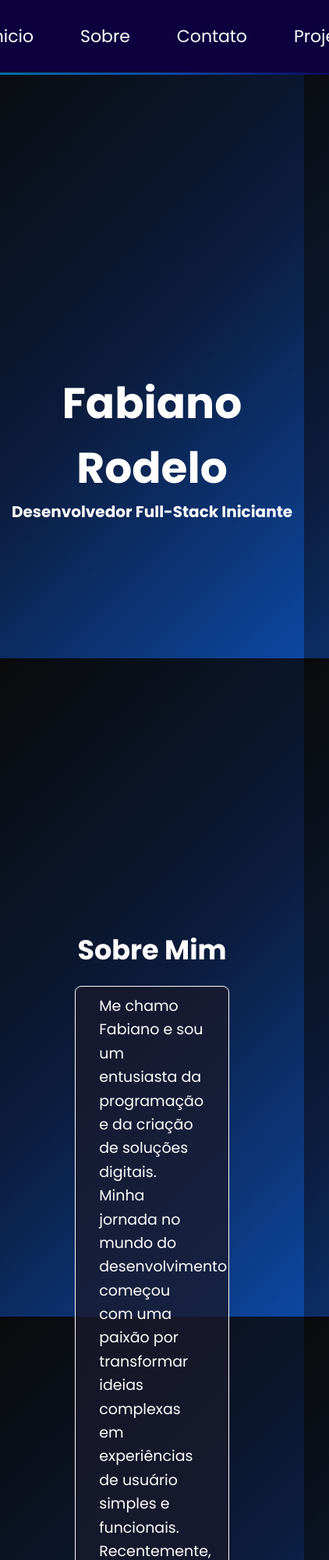
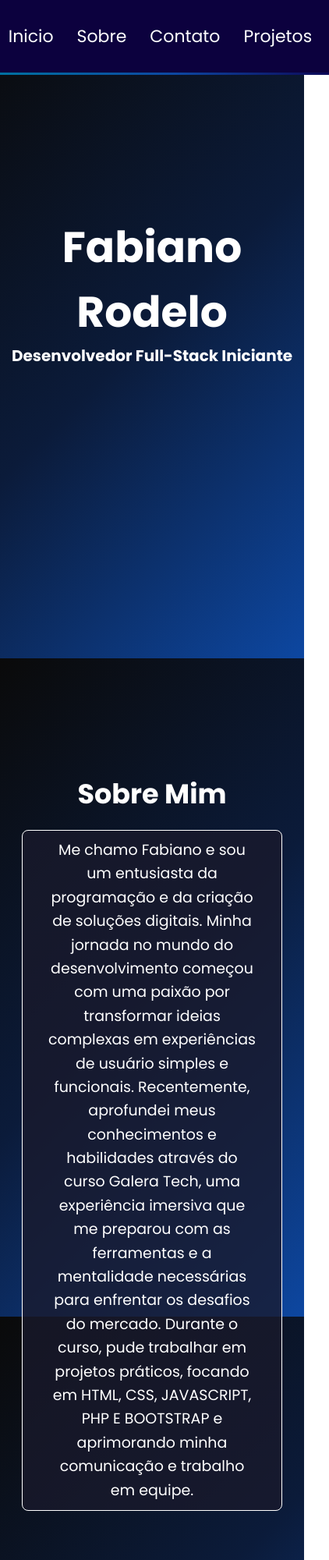
Before and after one commit to FabianoR16/portfolio-fabiano, a plain HTML site: page index.html in a window 390 px wide. Shown: the top 2000 px of the page at 78% size, 422 px wide, since content can reach past the window. Drawn offline with Linux system fonts and the light colour scheme; a web font is replaced by a local one.

Commit message:
Add files via upload

```diff
--- a/style.css
+++ b/style.css
@@ -126,7 +126,7 @@ main{
   font-size: 35px;
 }
 
-/* ====== CONTAINER DOS CARDS ====== */
+
 .skills {
   display: flex;
   justify-content: center;
@@ -135,7 +135,7 @@ main{
   margin-top: 50px;
 }
 
-/* ====== CADA CARD ====== */
+
 .div-skills {
   width: 200px;
   height: 250px;
@@ -149,7 +149,7 @@ main{
   justify-content: center;
 }
 
-/* ====== IMAGEM ====== */
+
 .img-skills {
   width: 90px;
   height: 90px;
@@ -157,14 +157,14 @@ main{
   transition: transform 0.3s ease;
 }
 
-/* ====== TEXTO ====== */
+
 .div-skills h3 {
   color: white;
   font-size: 20px;
   text-align: center;
 }
 
-/* ====== ANIMAÇÕES ====== */
+
 .div-skills:hover {
   transform: translateY(-10px);
   box-shadow: 0px 0px 20px #0d47a1;
@@ -174,6 +174,7 @@ main{
 .div-skills:hover .img-skills {
   transform: scale(1.1);
 }
+
 
 .div-projetos {
   width: 500px;
@@ -239,3 +240,27 @@ main{
     border: 2px solid #07335a;
     box-shadow: 4px 4px 20px #0d47a1;
 }
+
+@media only screen and (max-width: 768px){
+  .sobre{
+    width: 80%;
+  }
+  .p-sobre{
+    text-align: center;
+    max-width: 100%;
+  }
+  .h1-perfil{
+    margin-top: -200px;
+  }
+  .div-projetos{
+    width: 80%;
+  }
+  .p-skills{
+    max-width: 90%;
+  }
+  .ul-nav{
+    gap: 30px;
+    position: relative;
+    left: -5%;
+  }
+}
```
